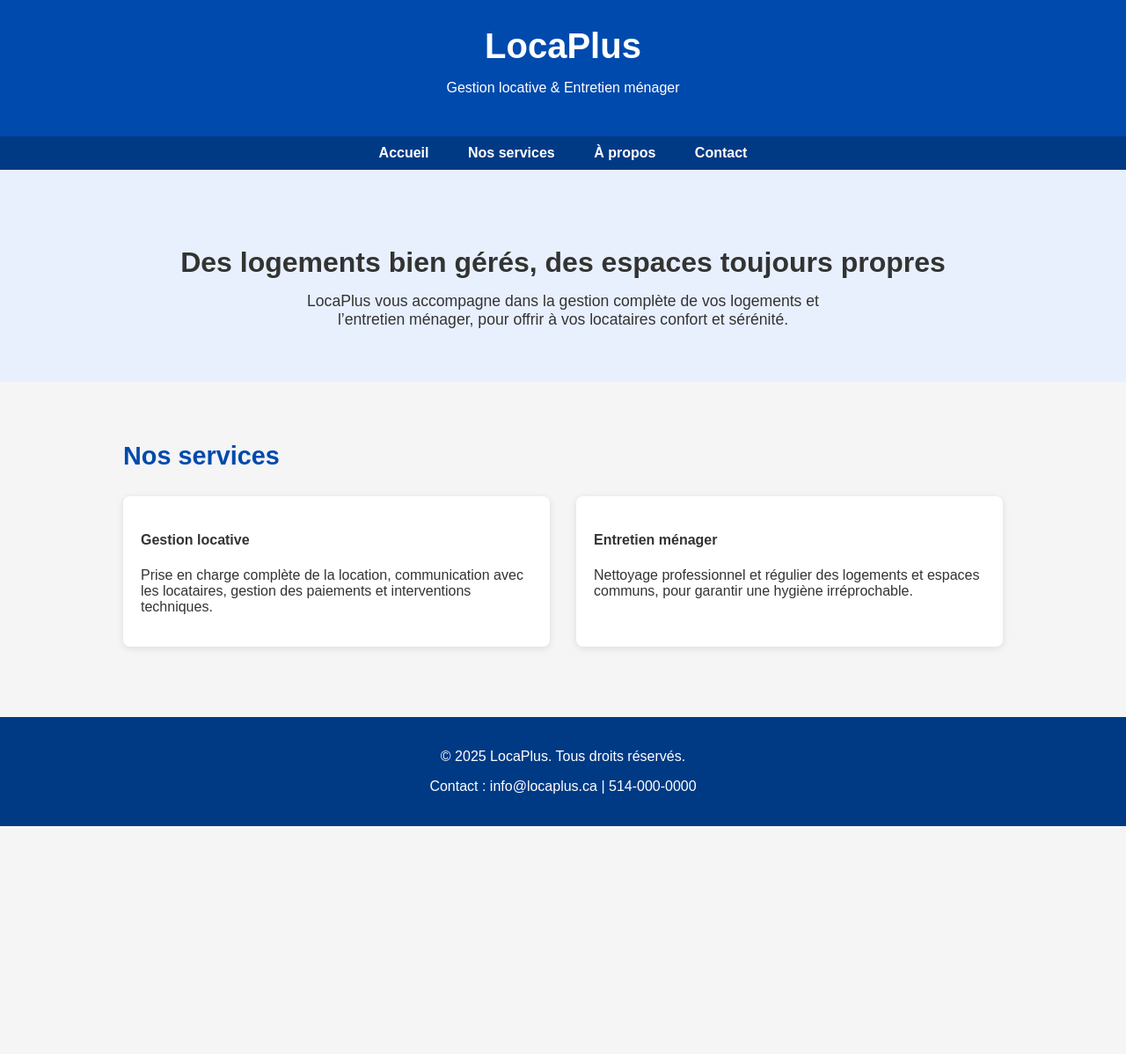
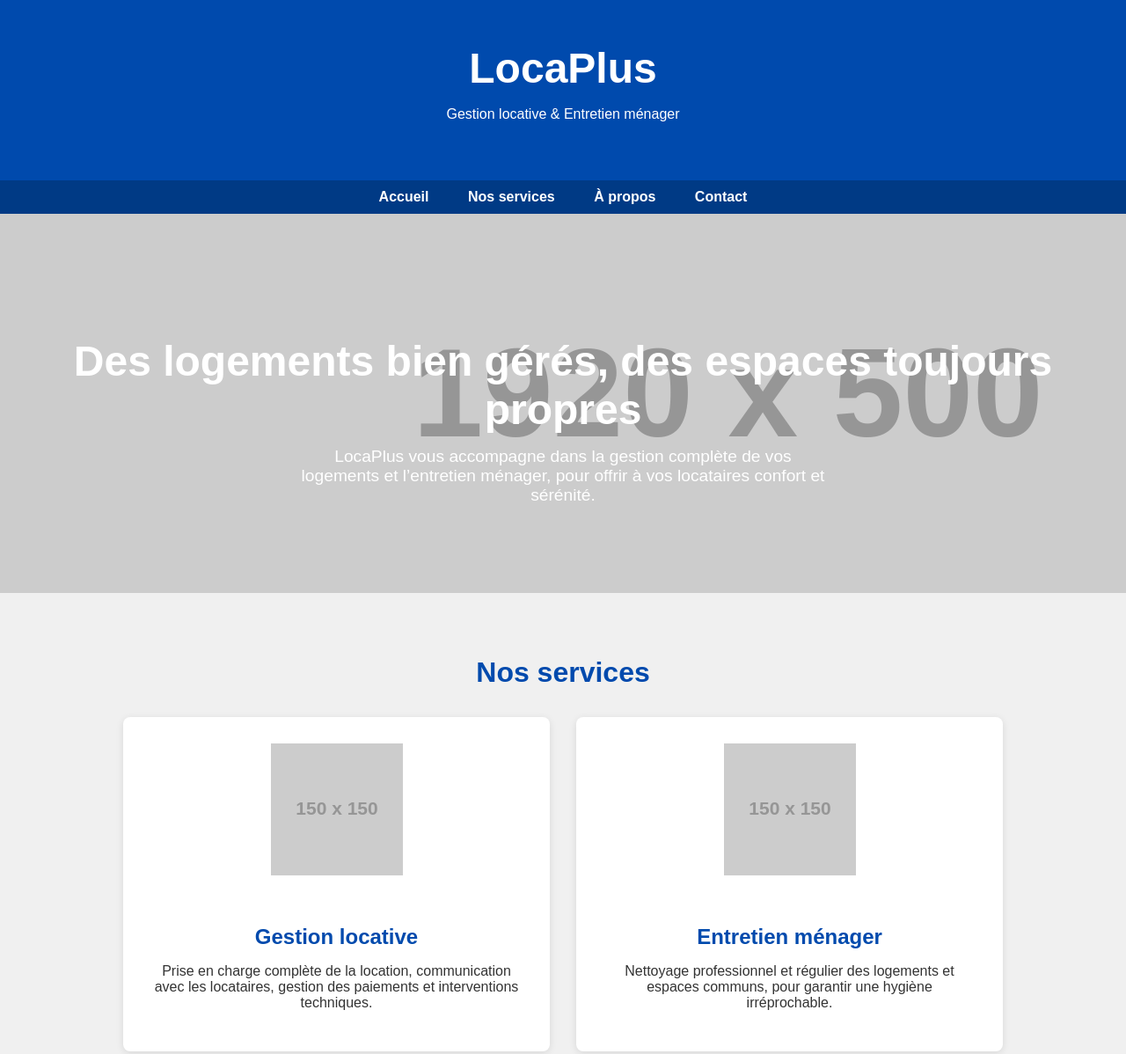
Before and after one commit to r-o-c-k-s/locaplus-site, a plain HTML site: page index.html in a window 1280 px wide. Shown: the top 1198 px of the page at 88% size. Before the commit the page ends 939 px from the top, so only its background shows below. Drawn offline with Linux system fonts and the light colour scheme; placeholder pictures from the web are drawn by us.

Commit message:
Ajout du nouveau design stylé pour le site

```diff
--- a/index.html
+++ b/index.html
@@ -8,20 +8,20 @@
     body {
       margin: 0;
       font-family: 'Arial', sans-serif;
-      background-color: #f5f5f5;
+      background-color: #f0f0f0;
       color: #333;
     }
 
     header {
       background-color: #004aad;
       color: white;
-      padding: 30px;
+      padding: 50px 20px;
       text-align: center;
     }
 
     header h1 {
       margin: 0;
-      font-size: 2.5rem;
+      font-size: 3rem;
     }
 
     nav {
@@ -38,18 +38,20 @@
     }
 
     .hero {
-      background-color: #e8f0fe;
-      padding: 60px 20px;
+      background-image: url('https://via.placeholder.com/1920x500'); /* Example Image */
+      background-size: cover;
+      color: white;
+      padding: 100px 20px;
       text-align: center;
     }
 
     .hero h2 {
-      font-size: 2rem;
+      font-size: 3rem;
       margin-bottom: 15px;
     }
 
     .hero p {
-      font-size: 1.1rem;
+      font-size: 1.2rem;
       max-width: 600px;
       margin: auto;
     }
@@ -58,10 +60,11 @@
       padding: 40px 20px;
       max-width: 1000px;
       margin: auto;
+      text-align: center;
     }
 
     .section h3 {
-      font-size: 1.8rem;
+      font-size: 2rem;
       color: #004aad;
     }
 
@@ -69,15 +72,30 @@
       display: flex;
       flex-wrap: wrap;
       gap: 30px;
-      margin-top: 20px;
+      margin-top: 30px;
+      justify-content: center;
     }
 
     .service {
       flex: 1 1 300px;
       background-color: white;
       border-radius: 8px;
-      padding: 20px;
+      padding: 30px;
       box-shadow: 0 2px 8px rgba(0,0,0,0.1);
+      text-align: center;
+    }
+
+    .service img {
+      width: 100%;
+      max-width: 150px;
+      height: auto;
+      margin-bottom: 20px;
+    }
+
+    .service h4 {
+      font-size: 1.5rem;
+      color: #004aad;
+      margin-bottom: 15px;
     }
 
     footer {
@@ -85,17 +103,27 @@
       color: white;
       text-align: center;
       padding: 20px;
-      margin-top: 40px;
+      margin-top: 50px;
+    }
+
+    footer p {
+      font-size: 0.9rem;
+    }
+
+    footer a {
+      color: white;
+      text-decoration: none;
     }
 
     @media (max-width: 600px) {
+      .services {
+        flex-direction: column;
+        align-items: center;
+      }
+
       nav a {
         display: block;
         margin: 10px 0;
-      }
-
-      .services {
-        flex-direction: column;
       }
     }
   </style>
@@ -123,10 +151,12 @@
     <h3>Nos services</h3>
     <div class="services">
       <div class="service">
+        <img src="https://via.placeholder.com/150" alt="Gestion Locative">
         <h4>Gestion locative</h4>
         <p>Prise en charge complète de la location, communication avec les locataires, gestion des paiements et interventions techniques.</p>
       </div>
       <div class="service">
+        <img src="https://via.placeholder.com/150" alt="Entretien Ménager">
         <h4>Entretien ménager</h4>
         <p>Nettoyage professionnel et régulier des logements et espaces communs, pour garantir une hygiène irréprochable.</p>
       </div>
```
